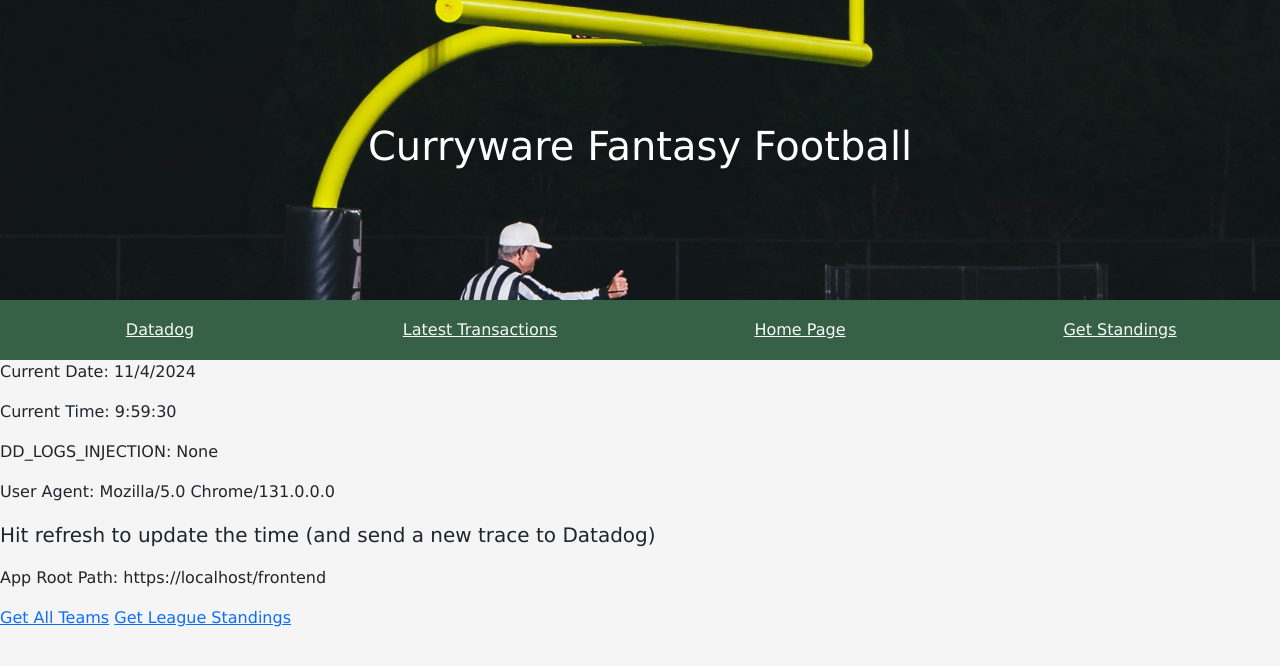
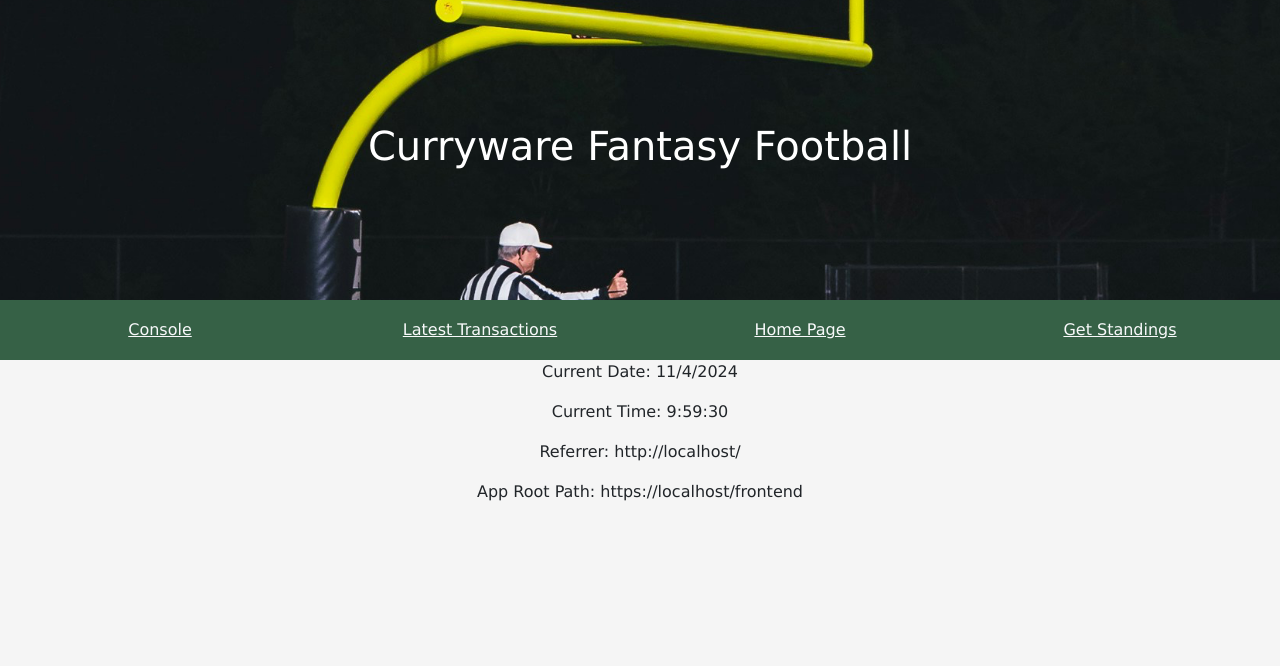
Before and after one commit to scotcurry/front-end, a Flask app: page / in a window 1280 px wide. Shown: the top 666 px of the page. Run offline with Flask 3, Linux system fonts and the light colour scheme; some libraries are stand-ins or nearby versions.

Commit message:
Playing with url links and standings formatting.

```diff
--- a/app.py
+++ b/app.py
@@ -44,7 +44,6 @@ logger.level = logging.DEBUG
 def index_page():
     logger.info('Launching app!')
     local_time = datetime.datetime.now(timezone('US/Eastern'))
-    user_agent = request.headers.get('User-Agent')
     # logger.info('User agent: {}'.format(user_agent))
     current_date = '{}/{}/{}'.format(str(local_time.month), str(local_time.day),
                                      str(local_time.year), str(local_time.year))
@@ -52,14 +51,12 @@ def index_page():
                                      str(local_time.second))
     app_root_path = uri_to_path_valid_path(request.base_url, dev_environment)
 
+    logger.info('Referrer: {}'.format(request.referrer))
     logger.info('App root path: {}'.format(app_root_path))
 
-    log_environment_variable = os.environ.get('DD_LOGS_INJECTION')
-
-    return render_template('index.html', title='Index Page', current_time=current_time,
-                           current_date=current_date, user_agent=user_agent,
-                           logs_injection_variable=log_environment_variable,
-                           app_root_path=app_root_path)
+    return render_template('index.html', title='Index Page',
+                           current_time=current_time, current_date=current_date,
+                           referrer=request.referrer, app_root_path=app_root_path)
 
 
 @app.route('/getteams', methods=['GET'])
@@ -79,7 +76,7 @@ def get_standings():
     response_text = ''
     logger.info('Calling get_standings')
     if dev_environment == 'true':
-        response_text = teams = create_team_standings_stub()
+        response_text = create_team_standings_stub()
     else:
         get_standings_url = 'http://curryware-yahoo-api:8087/YahooApi/GetLeagueStandings'
         logger.info('get_standings_url: {}'.format(get_standings_url))
@@ -87,6 +84,7 @@ def get_standings():
         try:
             response = requests.get(get_standings_url, timeout=10)
             response_text = response.json()
+            logger.info('getstandings - Response Text: {0}'.format(response_text))
         except HTTPError as httpError:
             logger.error(httpError)
 
--- a/helpers/uri_helper.py
+++ b/helpers/uri_helper.py
@@ -2,6 +2,11 @@ def uri_to_path_valid_path(uri, development_environment):
 
     protocol = uri[0:8]
     if development_environment == 'true':
+        if uri[0:7] == 'http://':
+            next_slash = uri.find('/', 8)
+            host_portion = uri[7:next_slash]
+            uri_to_return = 'http://{0}'.format(host_portion)
+            return uri_to_return
         return uri
     if development_environment != 'true' and protocol != 'https://':
         if uri[0:7] == 'http://':
--- a/templates/index.html
+++ b/templates/index.html
@@ -2,15 +2,11 @@
 {% block title %}{{ super() }}Index Page{% endblock %}
 {% block content %}
 <article>
-  <div class="article-settings">
+  <div class="container-fluid d-flex flex-column align-items-center">
     <p>Current Date: {{  current_date }}</p>
     <p>Current Time: {{ current_time }}</p>
-    <p class="font-weight-bold">DD_LOGS_INJECTION: {{ logs_injection_variable }}</p>
-    <p>User Agent: {{ user_agent }}</p>
-    <p class="lead">Hit refresh to update the time (and send a new trace to Datadog)</p>
+    <p>Referrer: {{ referrer }}</p>
     <p>App Root Path: {{ app_root_path }}</p>
-    <a href="./getteams">Get All Teams</a>
-    <a href="./getstandings">Get League Standings</a>
   </div>
 </article>
 {% endblock %}
--- a/templates/layout.html
+++ b/templates/layout.html
@@ -18,16 +18,16 @@
   </div>
   <div class="container-fluid d-flex justify-content-center row gx-0" style="background-color: #366146; height: 60px;">
     <div class="col-md-3 d-flex justify-content-center align-items-center">
-      <a class="link-light" href="https://www.datadoghq.com">Datadog</a>
+      <a class="link-light" href="https://curryware.datadoghq.com">Console</a>
     </div>
     <div class="col-md-3 d-flex justify-content-center align-items-center">
-      <a class="link-light" href="./gettransactions">Latest Transactions</a>
+      <a class="link-light" href="{{ app_root_path }}/gettransactions">Latest Transactions</a>
     </div>
     <div class="col-md-3 d-flex justify-content-center align-items-center">
-      <a class="link-light" href="https://ubuntu-microk8s.curryware.org/frontend">Home Page</a>
+      <a class="link-light" href="{{ app_root_path }}">Home Page</a>
     </div>
     <div class="col-md-3 d-flex justify-content-center align-items-center">
-      <a class="link-light" href="./getstandings">Get Standings</a>
+      <a class="link-light" href="{{ app_root_path }}/getstandings">Get Standings</a>
     </div>
   </div>
   <div>
```
Also changed, not shown: templates/standings.html (+6 -26 lines).
